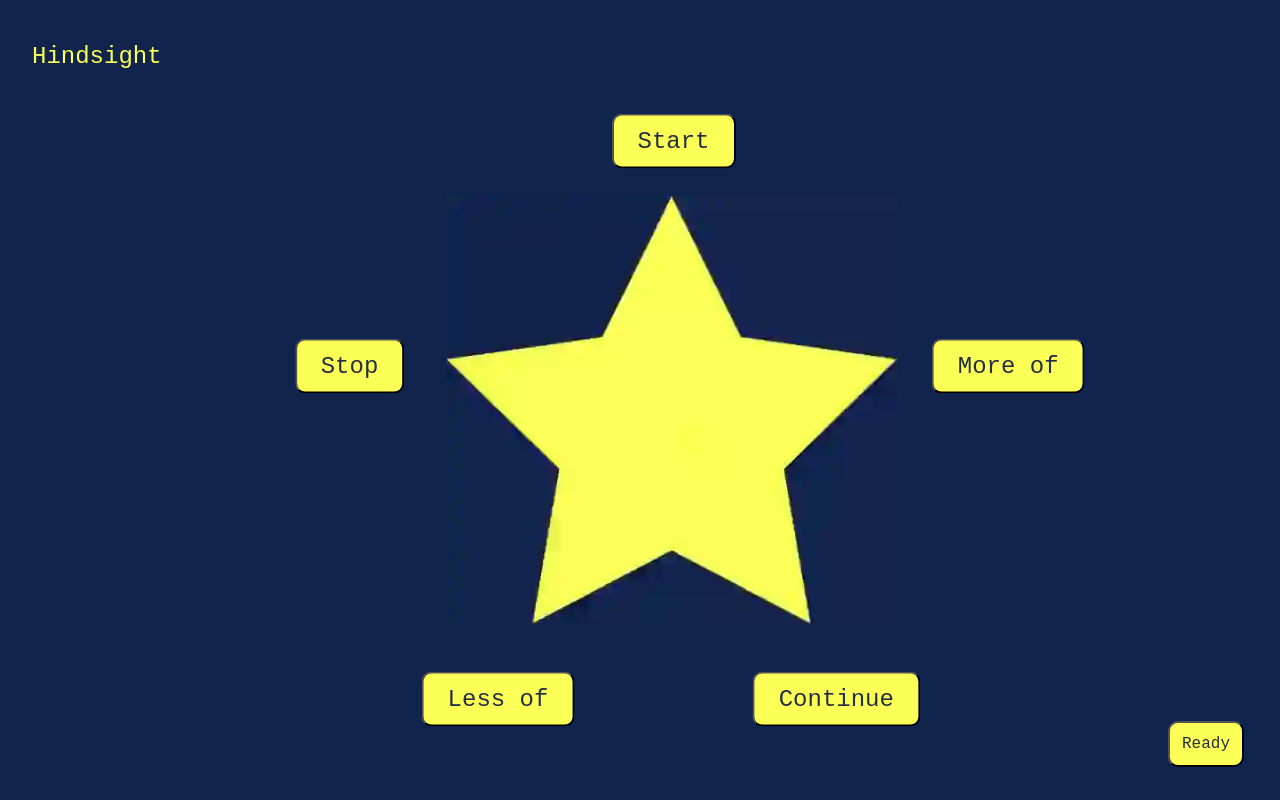
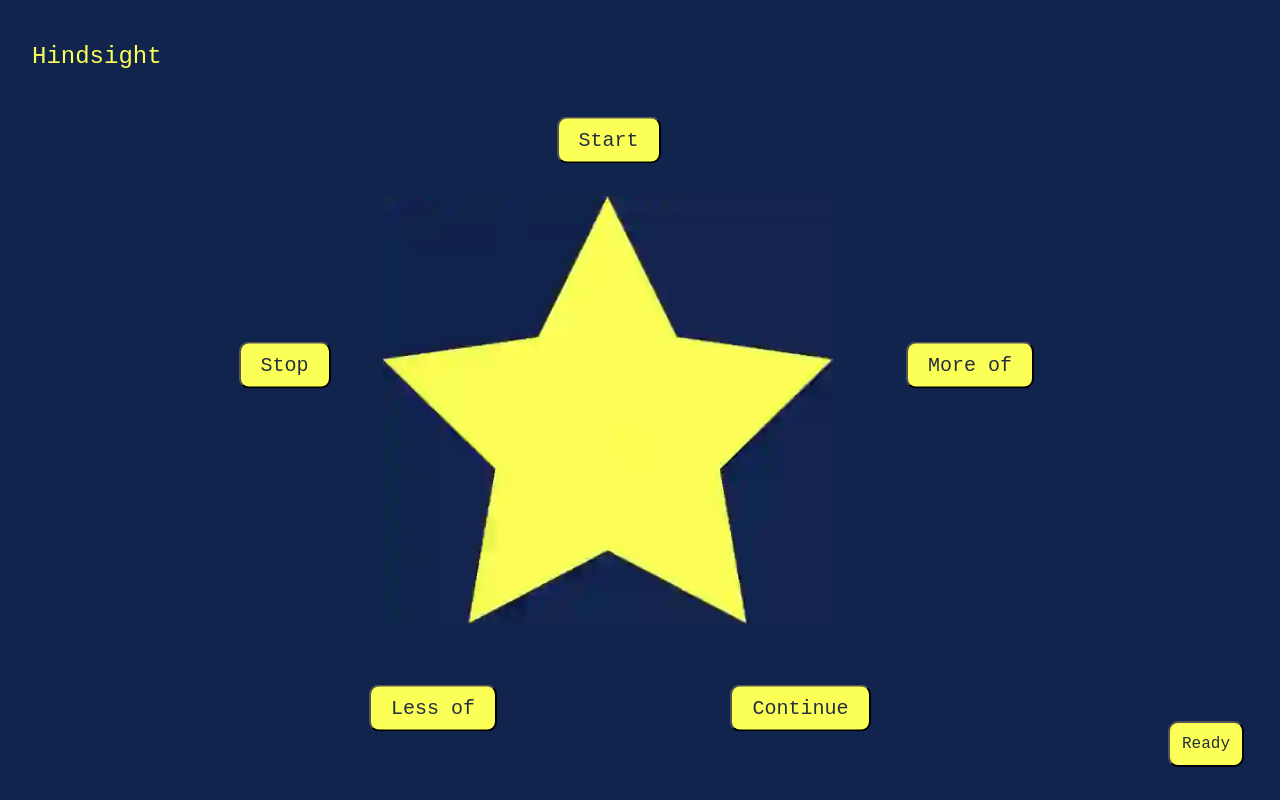
Before and after one commit to sethkingsbury/hindsight-v2, a React (Create React App) app in the folder frontend/: page /game in a window 1280 px wide. Built offline with nearby package versions, Linux system fonts and the light colour scheme; no server answers.

Commit message:
display of star and buttons fixed to one size for all resolutions.

```diff
--- a/frontend/src/index.css
+++ b/frontend/src/index.css
@@ -388,9 +388,8 @@ input {
 
 .game-container {
 	position: relative;
-	left: 2.5vw;
-	height: 60vh;
-	width: 50vw;
+	height: 500px;
+	width: 450px;
 	background-image: url('./images/star.webp');
 	background-size: contain;
 	background-repeat: no-repeat;
@@ -400,33 +399,33 @@ input {
 .game-btn {
 	transform: translate(-50%, -50%);
 	position: absolute;
-	font-size: 3vh;
+	font-size: 20px;
 	padding: 0.5em 1em;
 }
 
 .star-1 {
-	top: -5vh;
-	left: 24vw;
+	top: -5%;
+	left: 49%;
 }
 
 .star-2 {
-	top: 20vh;
-	right: -15vw;
+	top: 40%;
+	right: -60%;
 }
 
 .star-3 {
-	bottom: -15%;
-	right: -10%;
+	bottom: -20%;
+	right: -25%;
 }
 
 .star-4 {
-	bottom: -15%;
-	left: 15%;
+	bottom: -20%;
+	left: 10%;
 }
 
 .star-5 {
-	top: 20vh;
-	left: -18%;
+	top: 40%;
+	left: -23%;
 }
 
 @media only screen and (max-width: 1500px) {
```
